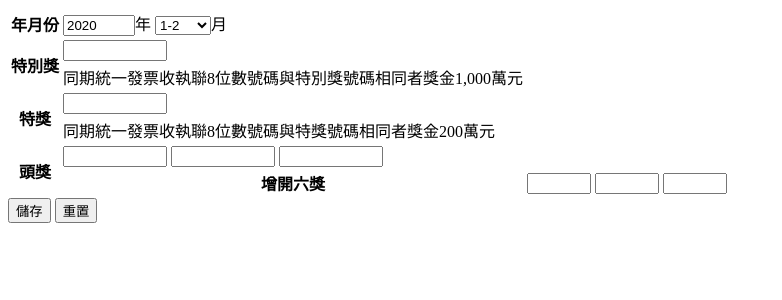
After one commit to Changtingweiyuanyuan/invoice, a PHP site: page /add_awards.php in a window 1280 px wide. The commit adds this page. Shown: the top 300 px of the page, without its empty margins (0-782 px from the left). Run offline with PHP 8.4, Linux system fonts and the light colour scheme.

Commit message:
設計開講獎號紀錄表單

```diff
--- /dev/null
+++ b/add_awards.php
@@ -0,0 +1,85 @@
+<?php
+include_once "base.php";
+?>
+<form action="api/add_award_number.php" method="post">
+<table class="table table-sm" summary="統一發票中獎號碼單">
+    <tbody>
+        <tr>
+            <th id="months">年月份</th>
+            <td headers="months" class="title">
+                <input type="number" name="year" step="1" min="<?=date("Y")-1?>" max="<?=date("Y")+1?>" value="<?=date("Y")?>">年
+                <select name="month">
+                    <option value="1">1-2</option>
+                    <option value="2">3-4</option>
+                    <option value="3">5-6</option>
+                    <option value="4">7-8</option>
+                    <option value="5">9-10</option>
+                    <option value="6">11-12</option>
+                </select>月
+            </td>
+        </tr>
+        <tr>
+            <th id="specialPrize" rowspan="2">特別獎</th>
+            <td headers="specialPrize" class="number">
+                <input type="number" name="special_prize" min="00000001" max="99999999">
+            </td>
+        </tr>
+        <tr>
+            <td headers="specialPrize"> 同期統一發票收執聯8位數號碼與特別獎號碼相同者獎金1,000萬元 </td>
+        </tr>
+        <tr>
+            <th id="grandPrize" rowspan="2">特獎</th>
+            <td headers="grandPrize" class="number">
+                <input type="number" name="grand_prize" min="00000001" max="99999999">
+            </td>
+        </tr>
+        <tr>
+            <td headers="grandPrize"> 同期統一發票收執聯8位數號碼與特獎號碼相同者獎金200萬元 </td>
+        </tr>
+        <tr>
+            <th id="firstPrize" rowspan="2">頭獎</th>
+            <td headers="firstPrize" class="number">
+                <input type="number" name="first_prize" min="00000001" max="99999999">
+                <input type="number" name="first_prize" min="00000001" max="99999999">
+                <input type="number" name="first_prize" min="00000001" max="99999999">
+                <p></p>
+            </td>
+        </tr>
+        <tr hidden>
+            <td headers="firstPrize"> 同期統一發票收執聯8位數號碼與頭獎號碼相同者獎金20萬元 </td>
+        </tr>
+        <tr hidden>
+            <th id="twoPrize">二獎</th>
+            <td headers="twoPrize"> 同期統一發票收執聯末7 位數號碼與頭獎中獎號碼末7 位相同者各得獎金4萬元 </td>
+        </tr>
+        <tr hidden>
+            <th id="threePrize">三獎</th>
+            <td headers="threeAwards"> 同期統一發票收執聯末6 位數號碼與頭獎中獎號碼末6 位相同者各得獎金1萬元 </td>
+        </tr>
+        <tr hidden>
+            <th id="fourPrize">四獎</th>
+            <td headers="fourPrizes"> 同期統一發票收執聯末5 位數號碼與頭獎中獎號碼末5 位相同者各得獎金4千元 </td>
+        </tr>
+        <tr hidden>
+            <th id="fivePrize">五獎</th>
+            <td headers="fivePrize"> 同期統一發票收執聯末4 位數號碼與頭獎中獎號碼末4 位相同者各得獎金1千元 </td>
+        </tr>
+        <tr hidden>
+            <th id="sixPrize">六獎</th>
+            <td headers="sixPrize"> 同期統一發票收執聯末3 位數號碼與 頭獎中獎號碼末3 位相同者各得獎金2百元 </td>
+        </tr>
+        <tr>
+            <th id="addSixPrize">增開六獎</th>
+            <td headers="addSixPrize" class="number">
+                <input type="number" name="add_six_prize" min="001" max="999">
+                <input type="number" name="add_six_prize" min="001" max="999">
+                <input type="number" name="add_six_prize" min="001" max="999">
+            </td>
+        </tr>
+    </tbody>
+</table>
+<div class="text-center mb-5">
+    <input class="mx-2 btn btn-success" type="submit" value="儲存">
+    <input class="mx-2 btn btn-light text-dark" type="reset" value="重置">
+</div>
+</form>
--- a/index.php
+++ b/index.php
@@ -35,7 +35,7 @@ $m=ceil(date("m")/2);
     <il class="nav-item"><?=$month[$m];?></il>
     <il class="nav-item"><a href="?do=invoice_list">當期發票</a></il>
     <il class="nav-item"><a href="#">兌獎</a></il>
-    <il class="nav-item"><a href="#">輸入獎號</a></il>
+    <il class="nav-item"><a href="?do=add_awards">輸入獎號</a></il>
 </ul>
 
 
```
Also changed, not shown: award_numbers_list.php (+1 -13 lines).
